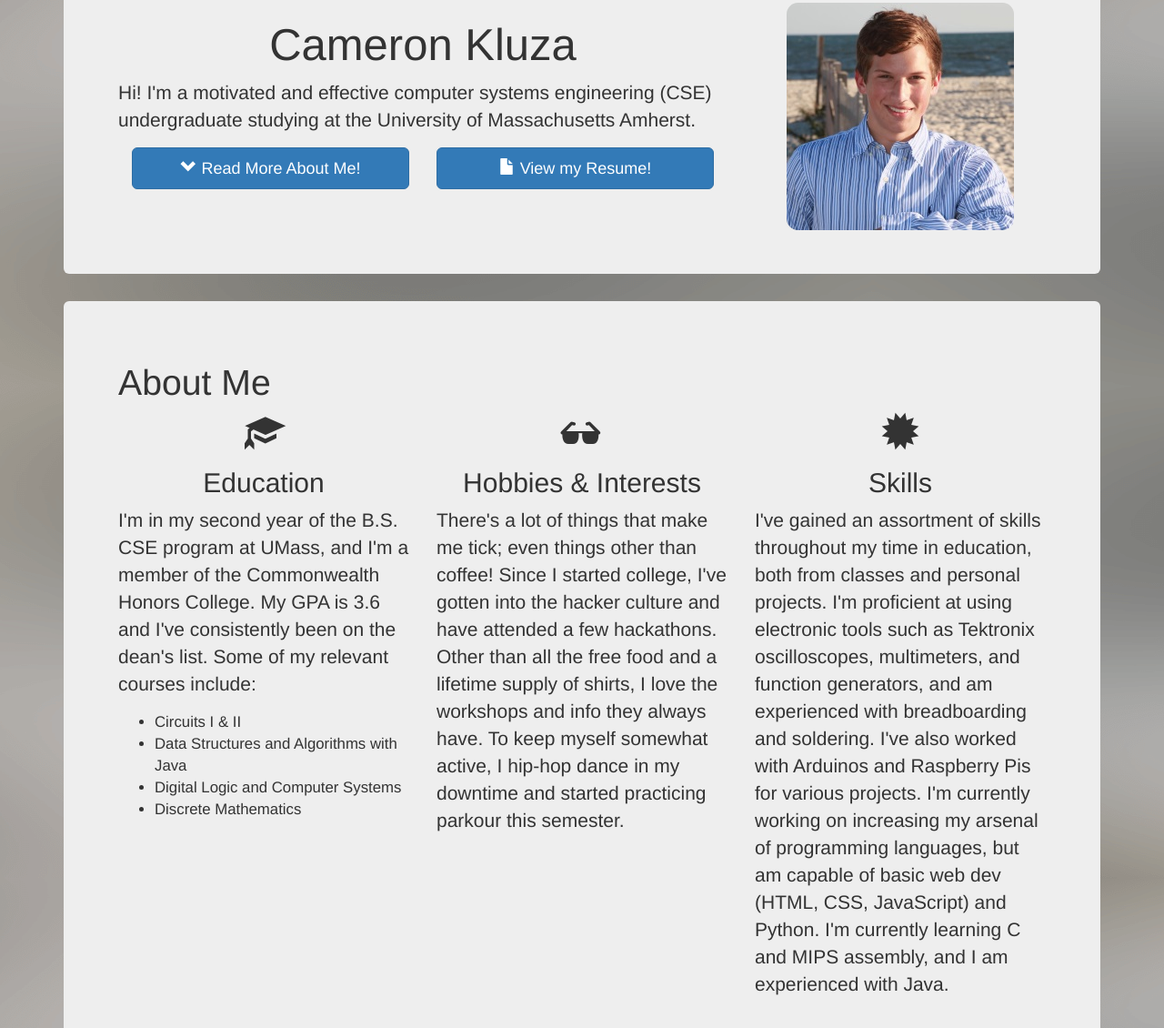
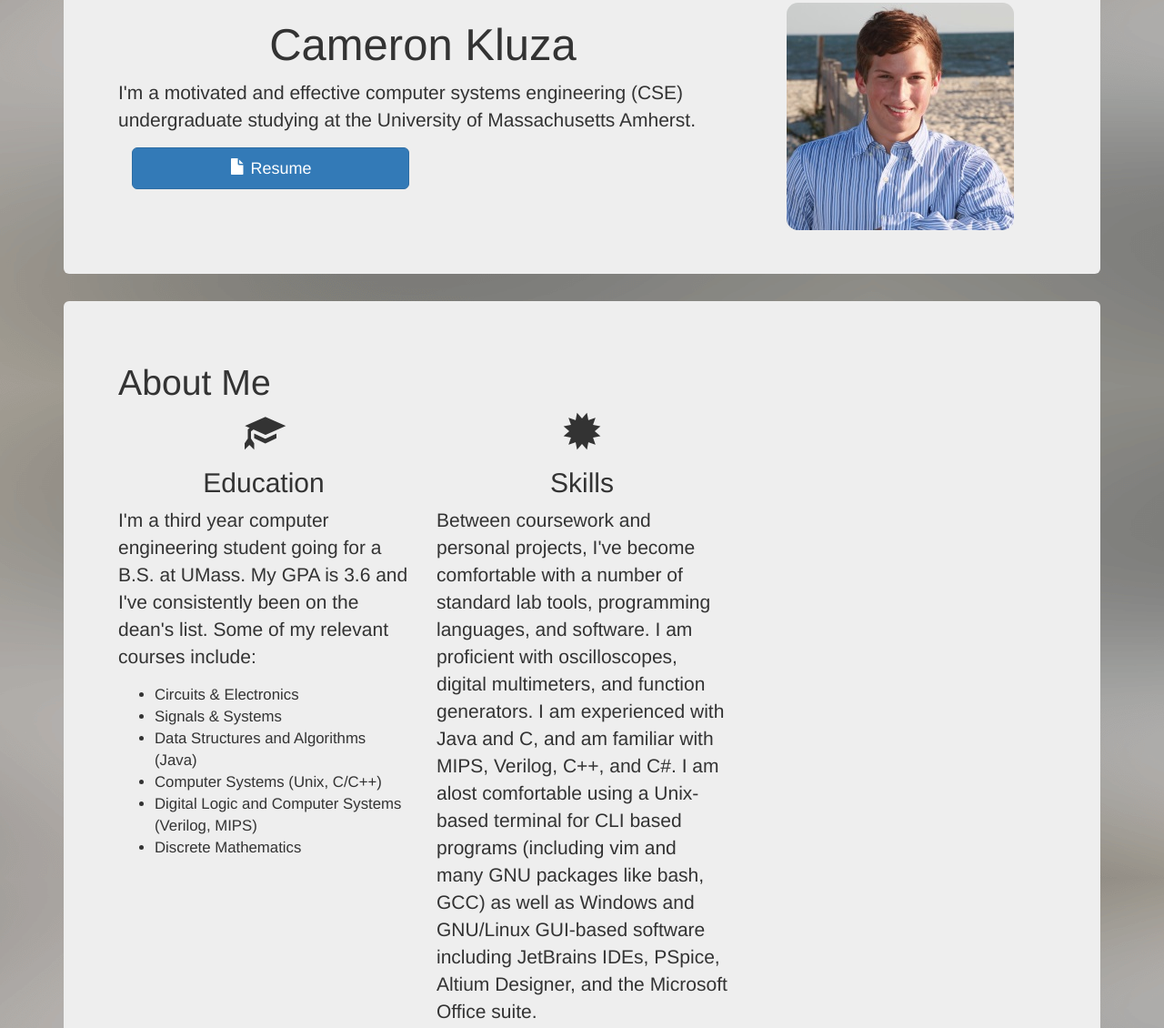
Before and after one commit to cmkluza/cmkluza.github.io, a plain HTML site: page index.html in a window 1280 px wide. Shown: the part 115-1245 px from the top of the page at 91% size. Drawn offline with Linux system fonts and the light colour scheme; a script that the page names is missing.

Commit message:
updated info

```diff
--- a/index.html
+++ b/index.html
@@ -62,18 +62,11 @@
                 <div class="col-md-8">
                     <h1 style="font-size:3.5em; text-align:center;">Cameron Kluza</h1>
                     <p>
-                        Hi! I'm a motivated and effective computer systems engineering (CSE)
-						undergraduate studying at the University of Massachusetts Amherst.
+                        I'm a motivated and effective computer systems engineering (CSE) undergraduate studying at the University of Massachusetts Amherst.
                     </p>
-
                     <div class="col-md-6">
                         <p>
-                            <a class="btn btn-lg btn-primary page-scroll" href="#about" role="button" style="display: block; margin: auto;"><span class="glyphicon glyphicon-chevron-down"></span> Read More About Me!</a>
-                        </p>
-                    </div>
-                    <div class="col-md-6">
-                        <p>
-                            <a class="btn btn-lg btn-primary" href="files/resume.pdf" role="button" style="display: block; margin: auto; margin-bottom: 10px;" target="_blank"><span class="glyphicon glyphicon-file"></span> View my Resume!</a>
+                            <a class="btn btn-lg btn-primary" href="files/resume.pdf" role="button" style="display: block; margin: auto; margin-bottom: 10px;" target="_blank"><span class="glyphicon glyphicon-file"></span> Resume</a>
                         </p>
                     </div>
                 </div>
@@ -90,37 +83,22 @@
                     <span class="glyphicon glyphicon-education" style="font-size: 3em; display: block; text-align: center;"></span>
                     <h2 style="display: block; text-align: center;">Education</h2>
                     <p>
-                        I'm in my second year of the B.S. CSE program at UMass, and I'm a member of the
-						Commonwealth Honors College. My GPA is 3.6 and I've consistently been on the dean's list.
-						Some of my relevant courses include:
+                        I'm a third year computer engineering student going for a B.S. at UMass. My GPA is 3.6 and I've consistently been on the dean's list. Some of my relevant courses include:
                     </p>
                     <ul style="font-size: 1.2em;">
-                        <li>Circuits I & II</li>
-                        <li>Data Structures and Algorithms with Java</li>
-                        <li>Digital Logic and Computer Systems</li>
-						<li>Discrete Mathematics</li>
+                        <li>Circuits &amp; Electronics</li>
+                        <li>Signals &amp; Systems</li>
+                        <li>Data Structures and Algorithms (Java)</li>
+                        <li>Computer Systems (Unix, C/C++)</li>
+                        <li>Digital Logic and Computer Systems (Verilog, MIPS)</li>
+                        <li>Discrete Mathematics</li>
                     </ul>
-                </div>
-                <div class="col-md-4">
-                    <span class="glyphicon glyphicon-sunglasses" style="font-size: 3em; display: block; text-align: center;"></span>
-                    <h2 style="display: block; text-align: center;">Hobbies & Interests</h2>
-                    <p>
-                        There's a lot of things that make me tick; even things other than coffee! Since I started college,
-						I've gotten into the hacker culture and have attended a few hackathons. Other than all the free
-						food and a lifetime supply of shirts, I love the workshops and info they always have. To keep myself
-						somewhat active, I hip-hop dance in my downtime and started practicing parkour this semester.
-                    </p>
                 </div>
                 <div class="col-md-4">
                     <span class="glyphicon glyphicon-certificate" style="font-size: 3em; display: block; text-align: center;"></span>
                     <h2 style="display: block; text-align: center;">Skills</h2>
                     <p>
-                        I've gained an assortment of skills throughout my time in education, both from classes and personal
-						projects. I'm proficient at using electronic tools such as Tektronix oscilloscopes, multimeters,
-						and function generators, and am experienced with breadboarding and soldering. I've also worked with
-						Arduinos and Raspberry Pis for various projects. I'm currently working on increasing my arsenal
-						of programming languages, but am capable of basic web dev (HTML, CSS, JavaScript) and Python.
-						I'm currently learning C and MIPS assembly, and I am experienced with Java.
+                        Between coursework and personal projects, I've become comfortable with a number of standard lab tools, programming languages, and software. I am proficient with oscilloscopes, digital multimeters, and function generators. I am experienced with Java and C, and am familiar with MIPS, Verilog, C++, and C#. I am alost comfortable using a Unix-based terminal for CLI based programs (including vim and many GNU packages like bash, GCC) as well as Windows and GNU/Linux GUI-based software including JetBrains IDEs, PSpice, Altium Designer, and the Microsoft Office suite.
                     </p>
                 </div>
             </div>
@@ -138,12 +116,7 @@
                         <h4 style="margin-top:0; margin-bottom:0;float:right;"><i>Jun - Aug 2015</i></h4>
                         <h4 style="margin-top:0;"><i>IT Intern</i></h4>
                         <p>
-                            IFAW is an international nonprofit organization with offices in 14 countries.
-							I was an intern in the IT department of the international headquarters right
-							here in Massachusetts. While there I learned the basics of IT administration,
-							and my day-to-day tasks included imaging and deploying Windows installations to users,
-							troubleshooting issues for company technology, supporting users through a helpdesk, and organizing their backend
-							(e.g. database of computer systems, inventory of stored IT equipment, distribution of special software licenses).
+                            IFAW is an international nonprofit organization with offices in 14 countries. I was an intern in the IT department of the international headquarters right here in Massachusetts. While there I learned the basics of IT administration, and my day-to-day tasks included imaging and deploying Windows installations to users, troubleshooting issues for company technology, supporting users through a helpdesk, and organizing their backend (e.g. database of computer systems, inventory of stored IT equipment, distribution of special software licenses).
                         </p>
                     </div>
                 </div>
@@ -152,16 +125,11 @@
                     <h2 style="display: block; text-align: center;">Other Experience</h2>
                     <hr style="border-color: black;">
                     <div class="col-md-6">
-                        <h3 style="display: block; text-align: center; margin-bottom:0;">Stop & Shop</h3>
+                        <h3 style="display: block; text-align: center; margin-bottom:0;">Stop &amp; Shop</h3>
                         <h4 style="margin-top:0; margin-bottom:0;float:right;"><i>May 2013 - Jan 2018</i></h4>
                         <h4 style="margin-top:0;"><i>Cashier, Starbucks Barista</i></h4>
                         <p>
-                            My initial position at Stop & Shop was as a cashier, where I provided customer
-							service in the front-end of the store, as well as completing whatever
-							miscellaneous tasks the managers needed done. I eventually transferred to the
-							in-store Starbucks and worked as a Barista, developing a rapport with the customers.
-							After a change of staff, I was one of the more experienced employees and took on more managerial duties
-							(e.g. organizing inventory) and assisted with training when possible.
+                            My initial position at Stop &amp; Shop was as a cashier, where I provided customer service in the front-end of the store, as well as completing whatever miscellaneous tasks the managers needed done. I eventually transferred to the in-store Starbucks and worked as a Barista, developing a rapport with the customers. After a change of staff, I was one of the more experienced employees and took on more managerial duties (e.g. organizing inventory) and assisted with training when possible.
                         </p>
                     </div>
                     <div class="col-md-6">
@@ -169,13 +137,7 @@
                         <h4 style="margin-top:0; margin-bottom:0;float:right;"><i>Fall 2012 - Spring 2016</i></h4>
                         <h4 style="margin-top:0;"><i>President, Founding Member</i></h4>
                         <p>
-                            I was one of the founding members of the engineering club at my high school,
-							Sturgis. As president of the club my duties included planning and organizing
-							meetings at least once a week, finding funding, organizing projects, and making
-							sure everyone had fun. I had the chance to teach several of the members of the club
-							useful engineering skills, especially basic electronics skills (e.g. soldering and
-							reading circuit diagrams). Some of the successful projects include an underwater
-							ROV, a Tesla coil, and a quadcopter.
+                            I was one of the founding members of the engineering club at my high school, Sturgis. As president of the club my duties included planning and organizing meetings at least once a week, finding funding, organizing projects, and making sure everyone had fun. I had the chance to teach several of the members of the club useful engineering skills, especially basic electronics skills (e.g. soldering and reading circuit diagrams). Some of the successful projects include an underwater ROV, a Tesla coil, and a quadcopter.
                         </p>
                     </div>
                 </div>
@@ -187,20 +149,7 @@
             <div class="row">
                 <h2><span class="glyphicon glyphicon-console"></span> Programming</h2>
                 <p>
-                    I've completed a large variety of projects in my Java programming courses, and
-					am independently learning C. You can see some of my more recent Java projects and
-					my attempts at the exercises in the K&R book on C at my
-					<a href="https://github.com/cmkluza" target="_blank">Github</a> page.
-                </p>
-            </div>
-			<div class="row">
-                <h2><span class="glyphicon glyphicon-flash"></span> Electric Skateboard</h2>
-                <p>
-                    I'm in the process of building an electric skateboard, which will make commuting around campus
-					easier and more fun. I am doing most of the electronics myself and am almost finished making
-					a spot welder from a microwave transformer that I will use to put together a li-ion battery pack.
-					I've also designed enclosures to hold and protect the electronics using Autodesk Inventor that I
-					will be 3D printing.
+                    I am an effective problem solver and programmer, and am comfortable efficiently implementing and using several standard data structures and algorithms. I am most experienced with Java and am also very comfortable with C. Check my <a href="https://github.com/cmkluza" target="_blank">Github</a> page.
                 </p>
             </div>
         </div>
@@ -232,6 +181,7 @@
 
     <script>
         window.jQuery || document.write('<script src="files/style/jquery.min.js"><\/script>')
+
     </script>
 
     <script src="files/style/bootstrap.js"></script>
```
Also changed, not shown: 1 other file.
